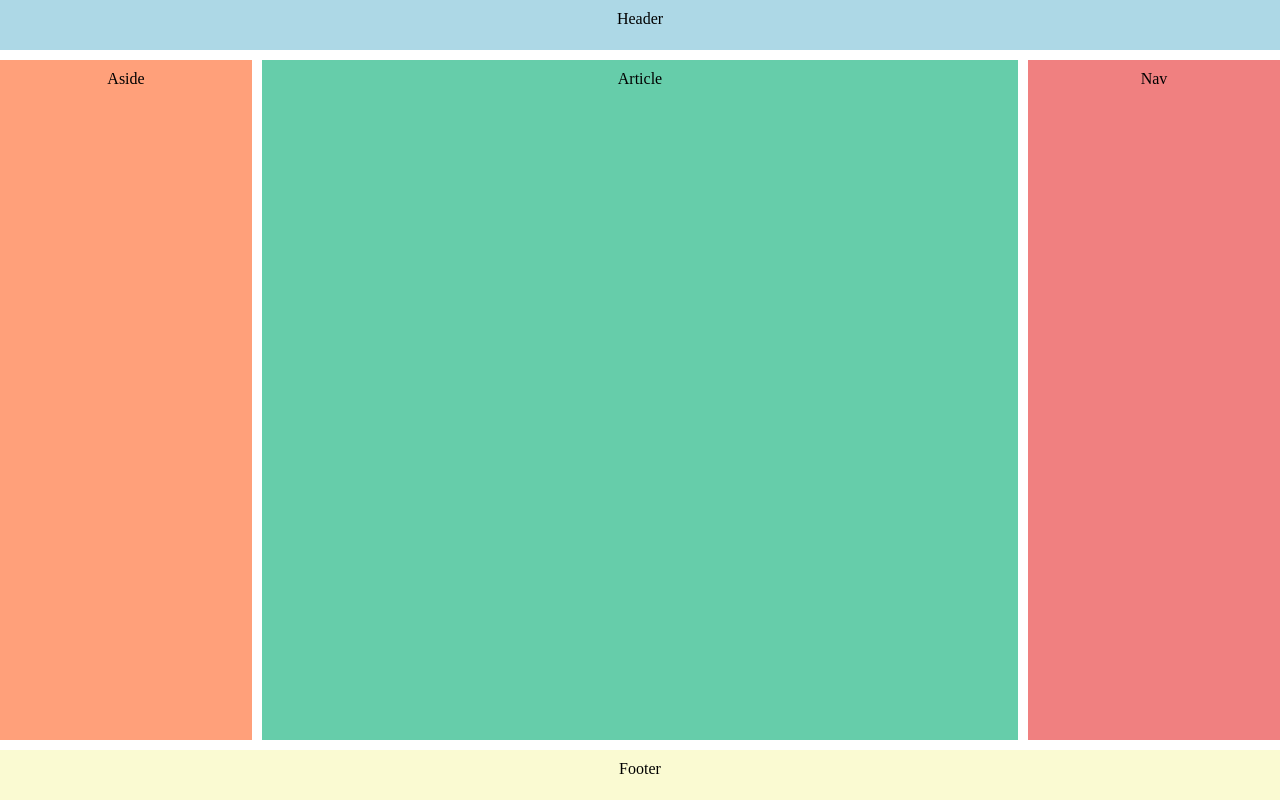
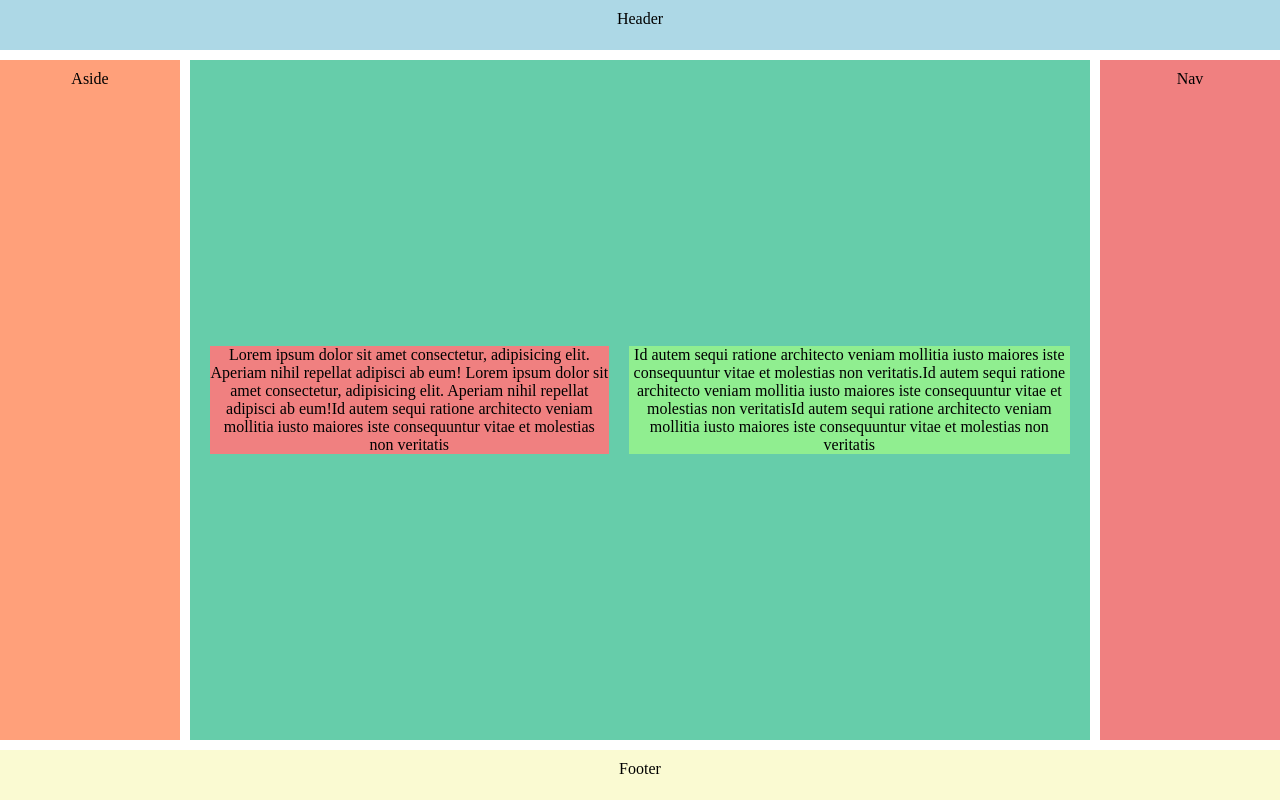
Before and after one commit to jjuannn/GRID-PRACTICE, a plain HTML site: page index.html in a window 1280 px wide. Drawn offline with Linux system fonts and the light colour scheme.

Commit message:
implement flexbox inside  article element

```diff
--- a/index.html
+++ b/index.html
@@ -11,7 +11,22 @@
     <header class="header">Header</header>
     <nav class="nav">Nav</nav>
     <aside class="aside">Aside</aside>
-    <article class="article">Article</article>
+    <article class="article">
+      <div class="text first">
+        Lorem ipsum dolor sit amet consectetur, adipisicing elit. Aperiam nihil
+        repellat adipisci ab eum! Lorem ipsum dolor sit amet consectetur,
+        adipisicing elit. Aperiam nihil repellat adipisci ab eum!Id autem sequi
+        ratione architecto veniam mollitia iusto maiores iste consequuntur vitae
+        et molestias non veritatis
+      </div>
+      <div class="text second">
+        Id autem sequi ratione architecto veniam mollitia iusto maiores iste
+        consequuntur vitae et molestias non veritatis.Id autem sequi ratione
+        architecto veniam mollitia iusto maiores iste consequuntur vitae et
+        molestias non veritatisId autem sequi ratione architecto veniam mollitia
+        iusto maiores iste consequuntur vitae et molestias non veritatis
+      </div>
+    </article>
     <footer class="footer">Footer</footer>
   </body>
 </html>
--- a/main.css
+++ b/main.css
@@ -25,29 +25,17 @@ body {
     "article"
     "footer";
 }
-@media screen and (min-width: 550px) {
-  .grid-container {
-    grid-template-columns: 1fr 2fr;
-    grid-template-rows: 50px 50px auto 40px;
-    grid-template-areas:
-      "header header"
-      "nav nav"
-      "aside article"
-      "footer footer";
-  }
+
+.text {
+  margin: 10px;
 }
 
-@media screen and (min-width: 700px) {
-  .grid-container {
-    grid-template-columns: 1fr 3fr 1fr;
-    grid-template-rows: 50px auto 50px;
-    grid-template-areas:
-      "header header header"
-      "aside article nav "
-      "footer footer footer";
-  }
+.first {
+  background: lightcoral;
 }
-
+.second {
+  background: lightgreen;
+}
 .header {
   background: lightblue;
   grid-area: header;
@@ -62,9 +50,38 @@ body {
 }
 .article {
   background: mediumaquamarine;
+  display: flex;
+  flex-direction: column;
+  justify-content: center;
   grid-area: article;
 }
 .footer {
   background: lightgoldenrodyellow;
   grid-area: footer;
 }
+@media screen and (min-width: 550px) {
+  .grid-container {
+    grid-template-columns: 1fr 6fr;
+    grid-template-rows: 50px 50px auto 40px;
+    grid-template-areas:
+      "header header"
+      "nav nav"
+      "aside article"
+      "footer footer";
+  }
+}
+
+@media screen and (min-width: 800px) {
+  .grid-container {
+    grid-template-columns: 1fr 5fr 1fr;
+    grid-template-rows: 50px auto 50px;
+    grid-template-areas:
+      "header header header"
+      "aside article nav "
+      "footer footer footer";
+  }
+  .article {
+    flex-direction: row;
+    align-items: center;
+  }
+}
```
